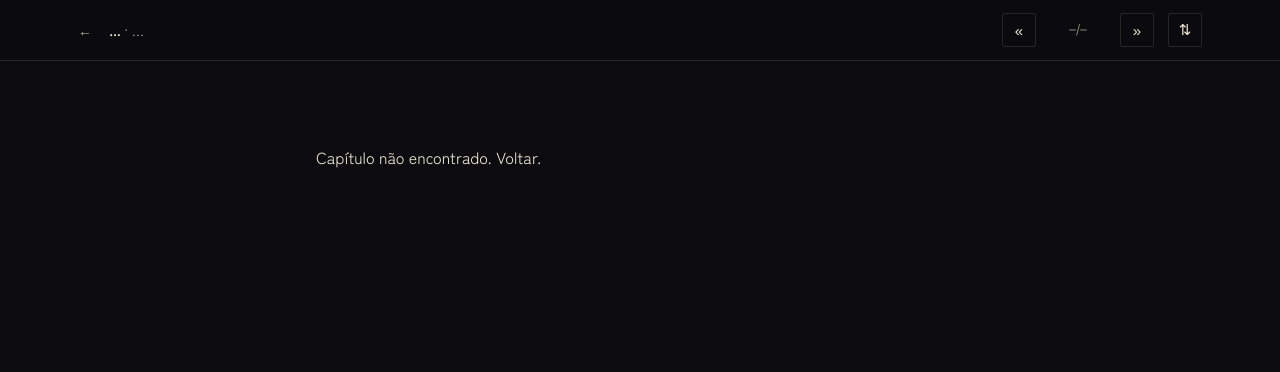
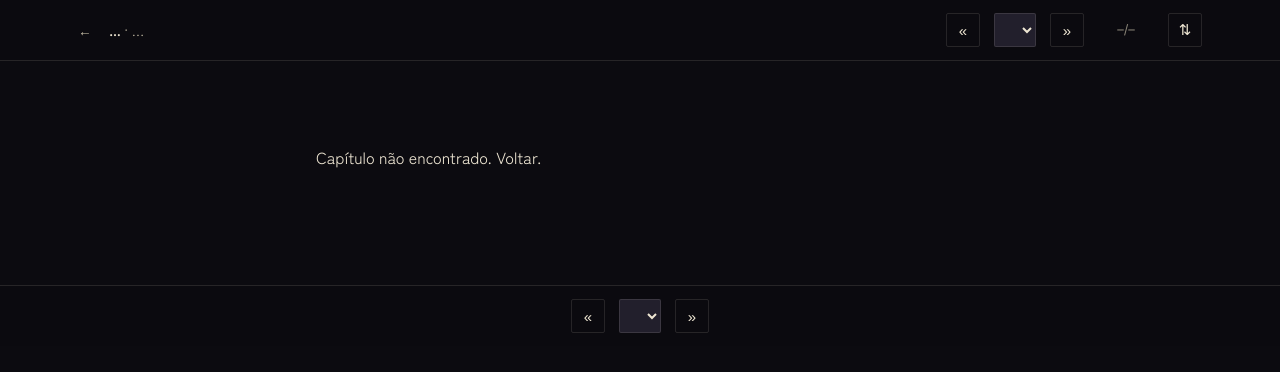
Before and after one commit to AikoRYUUUUUUU/suki, a Flask app: page /reader.html in a window 1280 px wide. Shown: the top 372 px of the page. Run offline with Flask 3, Linux system fonts and the light colour scheme; data that the repository does not hold is empty; some libraries are stand-ins or nearby versions.

Commit message:
feat: seletor de capítulos + setas no topo e rodapé do leitor, remove tag Hentai

```diff
--- a/mangadb.py
+++ b/mangadb.py
@@ -19,7 +19,7 @@
     ],
     "Demografia": ["Shounen", "Shoujo", "Seinen", "Josei"],
     "Relacionamento": ["Yaoi", "Yuri", "Harém"],
-    "Conteúdo sensível": ["Ecchi", "Smut", "Hentai", "Adulto (18+)", "Mature"],
+    "Conteúdo sensível": ["Ecchi", "Smut", "Adulto (18+)", "Mature"],
 }
 FIXED_TAGS = [tag for tags in TAG_GROUPS.values() for tag in tags]
 SENSITIVE_TAGS = set(TAG_GROUPS["Conteúdo sensível"])
@@ -40,6 +40,7 @@
     conn.executescript(schema)
     _migrate_pages_size_bytes(conn)
     _migrate_mangas_rating_votes(conn)
+    _migrate_remove_hentai_tag(conn)
     conn.commit()
     conn.close()
 
@@ -62,6 +63,14 @@
         conn.execute("ALTER TABLE mangas ADD COLUMN rating_sum REAL NOT NULL DEFAULT 0")
     if "rating_count" not in columns:
         conn.execute("ALTER TABLE mangas ADD COLUMN rating_count INTEGER NOT NULL DEFAULT 0")
+
+
+def _migrate_remove_hentai_tag(conn):
+    """A tag "Hentai" foi retirada do site (não faz mais parte de TAG_GROUPS) -
+    remove qualquer linha remanescente de um banco de produção onde ela já
+    tenha sido criada/associada. `ON DELETE CASCADE` em manga_tags.tag_id
+    limpa as associações junto."""
+    conn.execute("DELETE FROM tags WHERE lower(name) = 'hentai'")
 
 
 def slugify(text):
--- a/static/css/site.css
+++ b/static/css/site.css
@@ -685,6 +685,31 @@
   font-size: 15px;
 }
 .icon-btn:hover { border-color: var(--gray); }
+.icon-btn:disabled {
+  opacity: .35;
+  cursor: default;
+  pointer-events: none;
+}
+.chapter-select {
+  max-width: 220px;
+  background: var(--ink-soft);
+  border: 1px solid var(--line);
+  color: var(--paper);
+  font-family: var(--font-ui);
+  font-size: 12.5px;
+  height: 34px;
+  padding: 0 10px;
+  border-radius: var(--radius);
+  cursor: pointer;
+}
+.chapter-select:focus-visible { outline: 2px solid var(--gold); outline-offset: 2px; }
+.reader-bar-bottom {
+  position: static;
+  border-bottom: none;
+  border-top: 1px solid var(--line);
+}
+.reader-controls-bottom { justify-content: center; width: 100%; }
+.reader-bar-bottom .wrap { justify-content: center; }
 
 .reader-stage {
   max-width: 760px;
--- a/static/js/data.js
+++ b/static/js/data.js
@@ -39,7 +39,7 @@
   return new URLSearchParams(window.location.search).get(name);
 }
 
-const ADULT_TAGS = new Set(["Adulto (18+)", "Hentai", "Smut", "Mature"]);
+const ADULT_TAGS = new Set(["Adulto (18+)", "Smut", "Mature"]);
 
 function isAdultManga(m) {
   return (m.genres || []).some(g => ADULT_TAGS.has(g));
--- a/static/js/manga_autofill.js
+++ b/static/js/manga_autofill.js
@@ -37,7 +37,6 @@
     "thriller": "Suspense",
     "mecha": "Mecha",
     "ecchi": "Ecchi",
-    "hentai": "Hentai",
     "sci-fi": "Ficção Científica",
     "isekai": "Isekai",
     "school": "Escolar",
--- a/templates/reader.html
+++ b/templates/reader.html
@@ -16,9 +16,10 @@
       <strong id="rt-manga">…</strong> · <span id="rt-chapter">…</span>
     </div>
     <div class="reader-controls">
-      <button class="icon-btn" id="prev-ch" title="Capítulo anterior">«</button>
+      <button class="icon-btn chapter-prev-btn" title="Capítulo anterior">«</button>
+      <select class="chapter-select" title="Selecionar capítulo"></select>
+      <button class="icon-btn chapter-next-btn" title="Próximo capítulo">»</button>
       <span class="page-counter" id="page-counter">–/–</span>
-      <button class="icon-btn" id="next-ch" title="Próximo capítulo">»</button>
       <button class="icon-btn" id="mode-toggle" title="Alternar modo de leitura">⇅</button>
     </div>
   </div>
@@ -34,6 +35,16 @@
   <button id="zone-next" aria-label="Próxima página"></button>
 </div>
 
+<footer class="reader-bar reader-bar-bottom">
+  <div class="wrap">
+    <div class="reader-controls reader-controls-bottom">
+      <button class="icon-btn chapter-prev-btn" title="Capítulo anterior">«</button>
+      <select class="chapter-select" title="Selecionar capítulo"></select>
+      <button class="icon-btn chapter-next-btn" title="Próximo capítulo">»</button>
+    </div>
+  </div>
+</footer>
+
 <script src="{{ url_for('static', filename='js/data.js') }}"></script>
 <script src="{{ url_for('static', filename='js/reader.js') }}"></script>
 </body>
```
Also changed, not shown: static/js/reader.js (+32 -3 lines).
